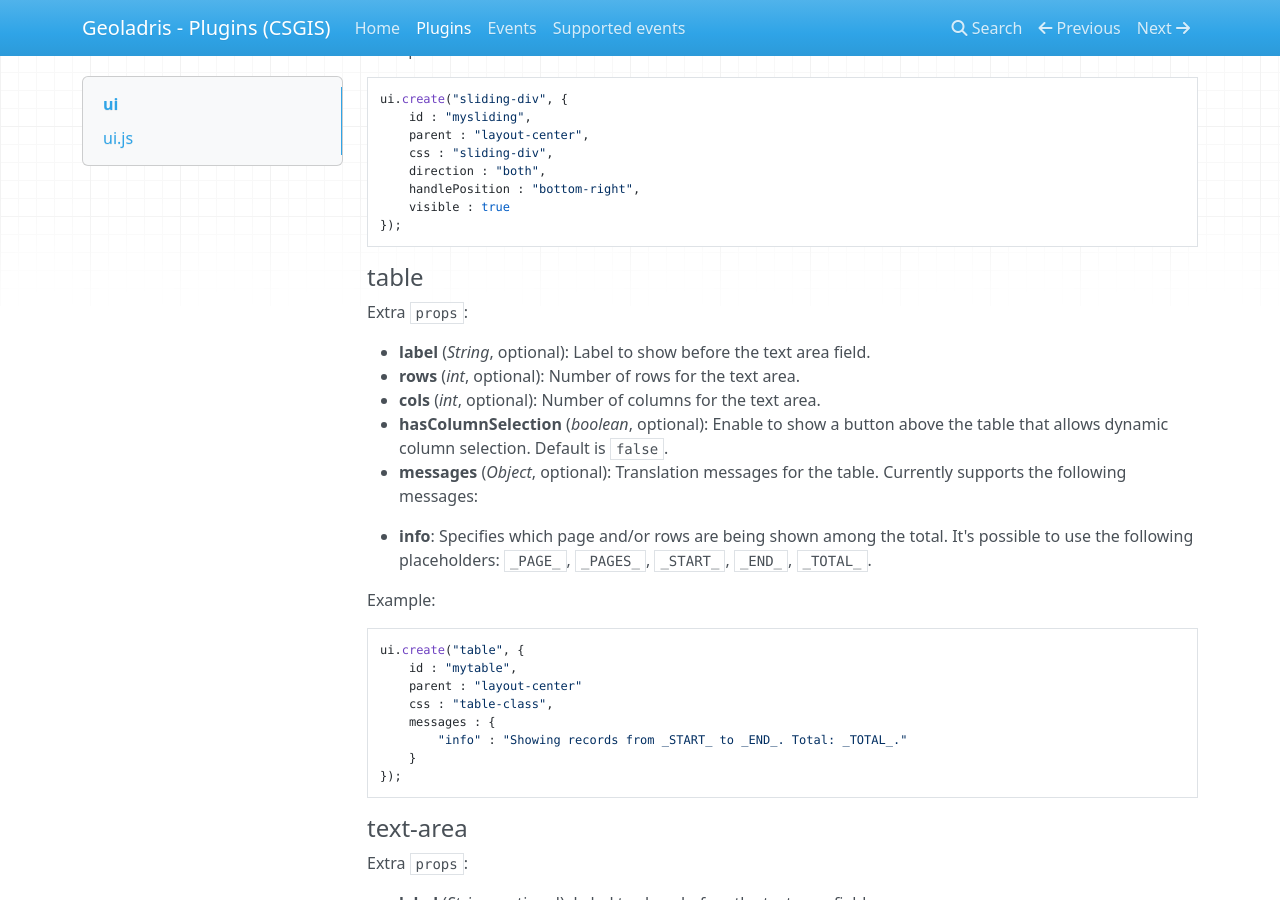
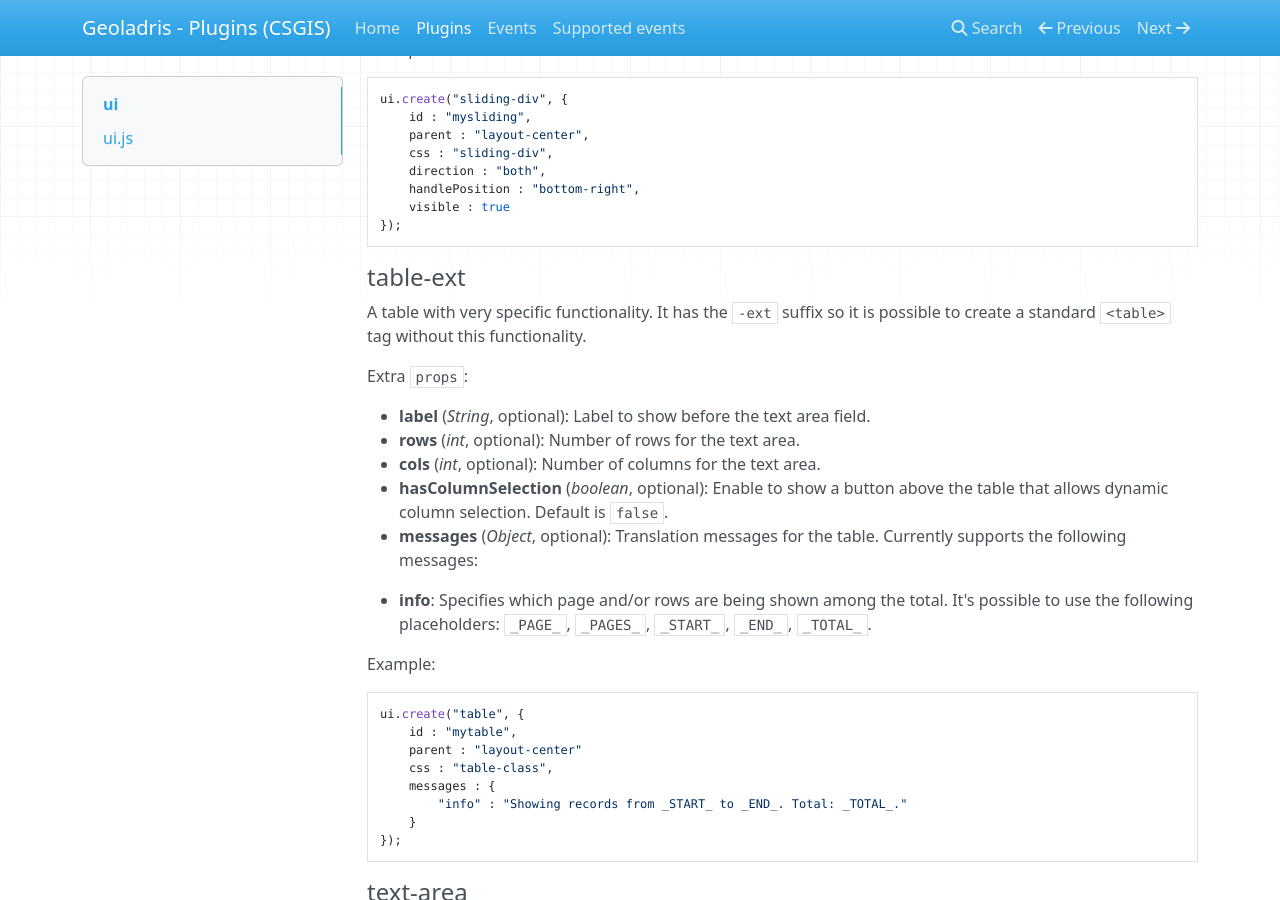
Before and after one commit to csgis/geoladris-ui, an MkDocs documentation site: the page built from docs/plugins.md, in a window 1280 px wide and 900 px high, scrolled down 5877 px. Built offline with MkDocs 1.6.1, drawn with Linux system fonts in a browser that asks for light colours; nearby versions of some CDN libraries; old or Windows-style settings are respelled for this version of MkDocs.

Commit message:
Refactor creation of table -> table-ext

````diff
--- a/docs/plugins.md
+++ b/docs/plugins.md
@@ -277,7 +277,9 @@ ui.create("sliding-div", {
 });
 ```
 
-#### <a name="ui-table"></a>table
+#### <a name="ui-table"></a>table-ext
+
+A table with very specific functionality. It has the `-ext` suffix so it is possible to create a standard `<table>` tag without this functionality.
 
 Extra `props`:
 
````
Also changed, not shown: 1 other file.
